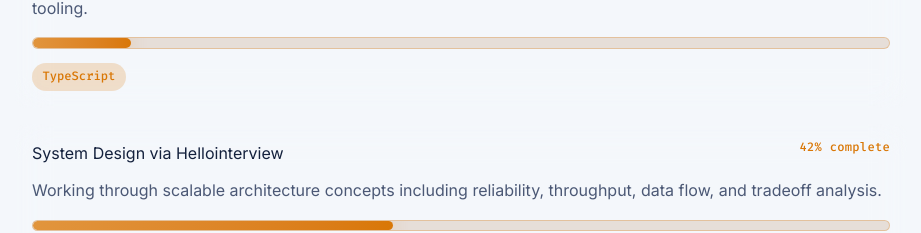
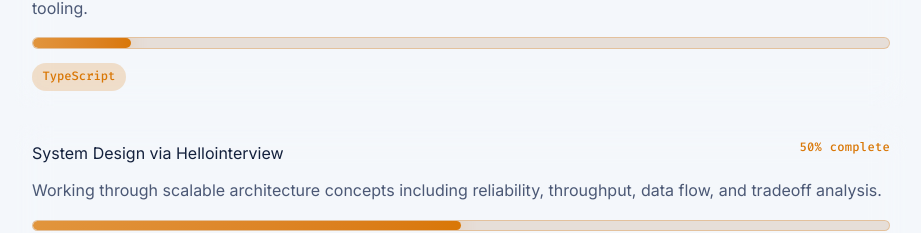
Before and after one commit to kurtluu/portfolio, a React (Vite) app in the folder react-ts-site/: page / in a window 1280 px wide. Shown: the part 3018-3251 px from the top of the page, without its empty margins (179-1100 px from the left). Built offline with nearby package versions, Linux system fonts and the light colour scheme.

Commit message:
Update SD progress

```diff
--- a/react-ts-site/src/App.tsx
+++ b/react-ts-site/src/App.tsx
@@ -138,8 +138,8 @@ const courses: Course[] = [
   },
   {
     title: "System Design via Hellointerview",
-    progress: 42,
-    status: "42% complete",
+    progress: 50,
+    status: "50% complete",
     description: "Working through scalable architecture concepts including reliability, throughput, data flow, and tradeoff analysis.",
     tags: ["Scalability", "Architecture", "Reliability"],
   },
```
